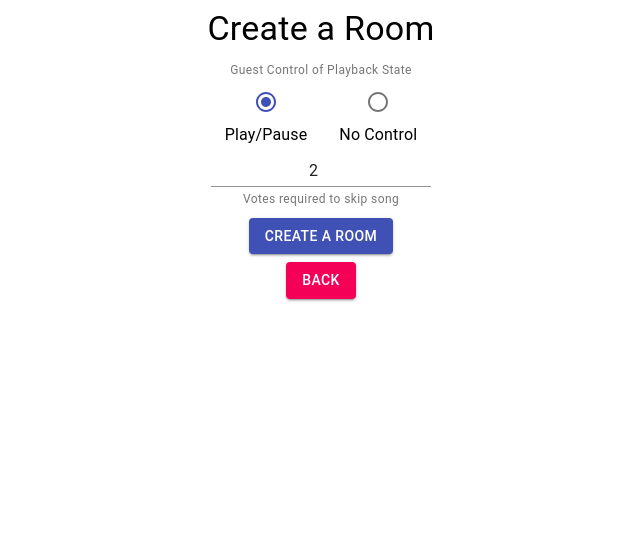
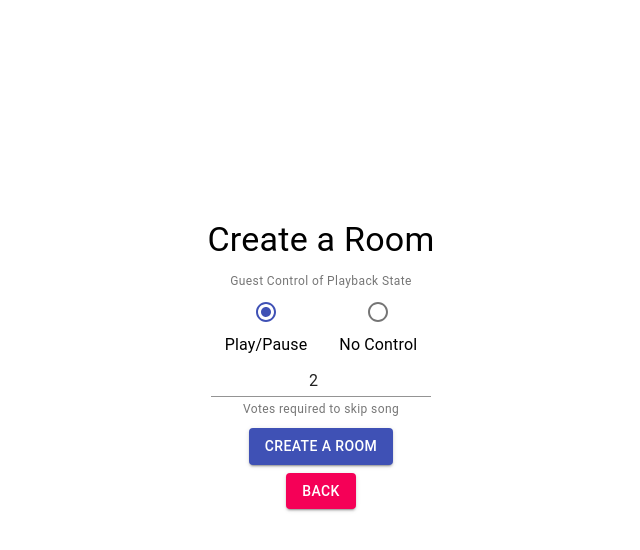
Before and after one commit to DramatikMan/app-django, a React app in the folder app-django/frontend/: page /create in a window 1280 px wide. Shown: the top 550 px of the page, without its empty margins (319-959 px from the left). Built offline with nearby package versions, Linux system fonts and the light colour scheme; the HTML template or start-up script is replaced by a standard one.

Commit message:
Center Room creation page content

```diff
--- a/app-django/frontend/src/components/RoomCreatePage.js
+++ b/app-django/frontend/src/components/RoomCreatePage.js
@@ -52,7 +52,14 @@ export default class RoomCreatePage extends Component {
 
     render() {
         return (
-            <Grid container spacing={1}>
+            <Grid
+                container
+                spacing={1}
+                direction="column"
+                alignItems="center"
+                justify="center"
+                style={{ minHeight: "90vh" }}
+            >
                 <Grid item xs={12} align="center">
                     <Typography component="h4" variant="h4">
                         Create a Room
```
Also changed, not shown: app-django/frontend/static/frontend/main.js.
